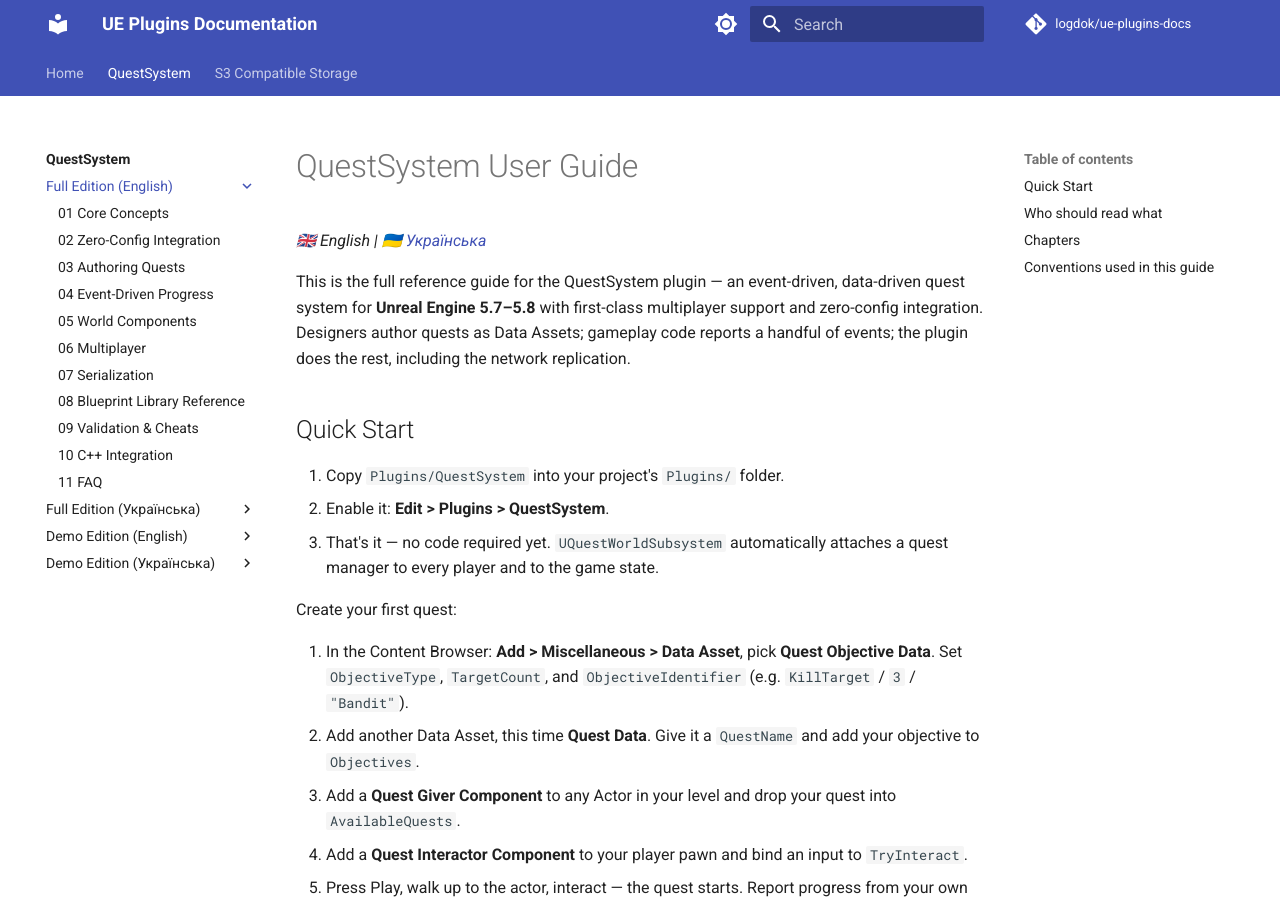
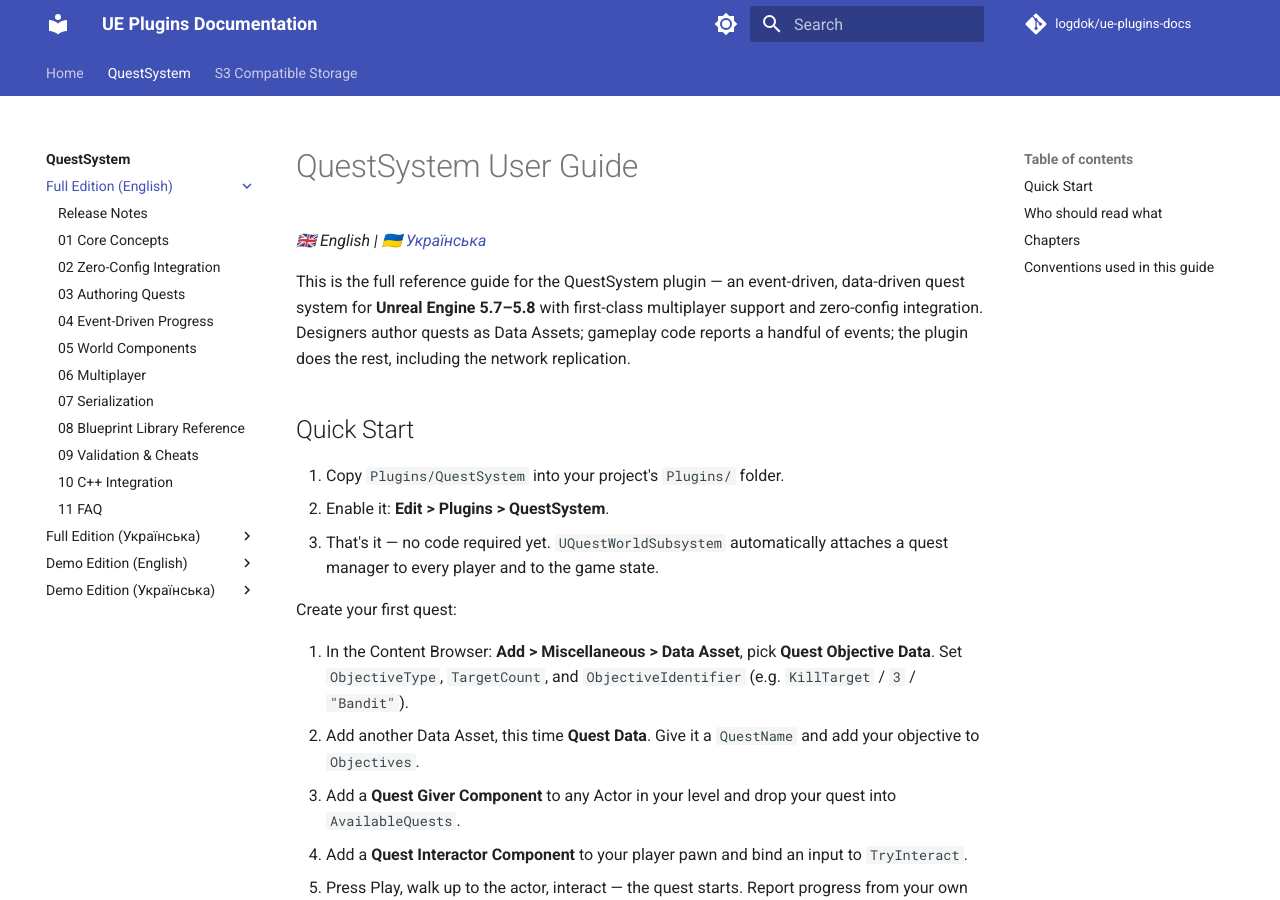
Before and after one commit to logdok/ue-plugins-docs, an MkDocs documentation site: the page built from docs/quest-system/Full/en/README.md, in a window 1280 px wide and 900 px high. Built offline with MkDocs 1.6.1 and Material for MkDocs 9.7.7, drawn with Linux system fonts in a browser that asks for light colours; comment, search, counter and statistics services are not loaded.

Commit message:
Add QuestSystem Release Notes to the nav, both editions and languages

```diff
--- a/mkdocs.yml
+++ b/mkdocs.yml
@@ -59,6 +59,7 @@ nav:
       - Overview: quest-system/index.md
       - Full Edition (English):
           - Guide: quest-system/Full/en/README.md
+          - Release Notes: quest-system/Full/en/Release-Notes.md
           - 01 Core Concepts: quest-system/Full/en/01-Core-Concepts.md
           - 02 Zero-Config Integration: quest-system/Full/en/02-Zero-Config-Integration.md
           - 03 Authoring Quests: quest-system/Full/en/03-Authoring-Quests.md
@@ -72,6 +73,7 @@ nav:
           - 11 FAQ: quest-system/Full/en/11-FAQ.md
       - Full Edition (Українська):
           - Посібник: quest-system/Full/uk/README.md
+          - Примітки до випуску: quest-system/Full/uk/Release-Notes.md
           - 01 Основні поняття: quest-system/Full/uk/01-Core-Concepts.md
           - 02 Інтеграція без налаштування: quest-system/Full/uk/02-Zero-Config-Integration.md
           - 03 Авторинг квестів: quest-system/Full/uk/03-Authoring-Quests.md
@@ -85,6 +87,7 @@ nav:
           - 11 Поширені запитання: quest-system/Full/uk/11-FAQ.md
       - Demo Edition (English):
           - Guide: quest-system/Demo/en/README.md
+          - Release Notes: quest-system/Demo/en/Release-Notes.md
           - 00 Demo Limitations: quest-system/Demo/en/00-Demo-Limitations.md
           - 01 Core Concepts: quest-system/Demo/en/01-Core-Concepts.md
           - 02 Zero-Config Integration: quest-system/Demo/en/02-Zero-Config-Integration.md
@@ -99,6 +102,7 @@ nav:
           - 11 FAQ: quest-system/Demo/en/11-FAQ.md
       - Demo Edition (Українська):
           - Посібник: quest-system/Demo/uk/README.md
+          - Примітки до випуску: quest-system/Demo/uk/Release-Notes.md
           - 00 Обмеження демоверсії: quest-system/Demo/uk/00-Demo-Limitations.md
           - 01 Основні поняття: quest-system/Demo/uk/01-Core-Concepts.md
           - 02 Інтеграція без налаштування: quest-system/Demo/uk/02-Zero-Config-Integration.md
```
